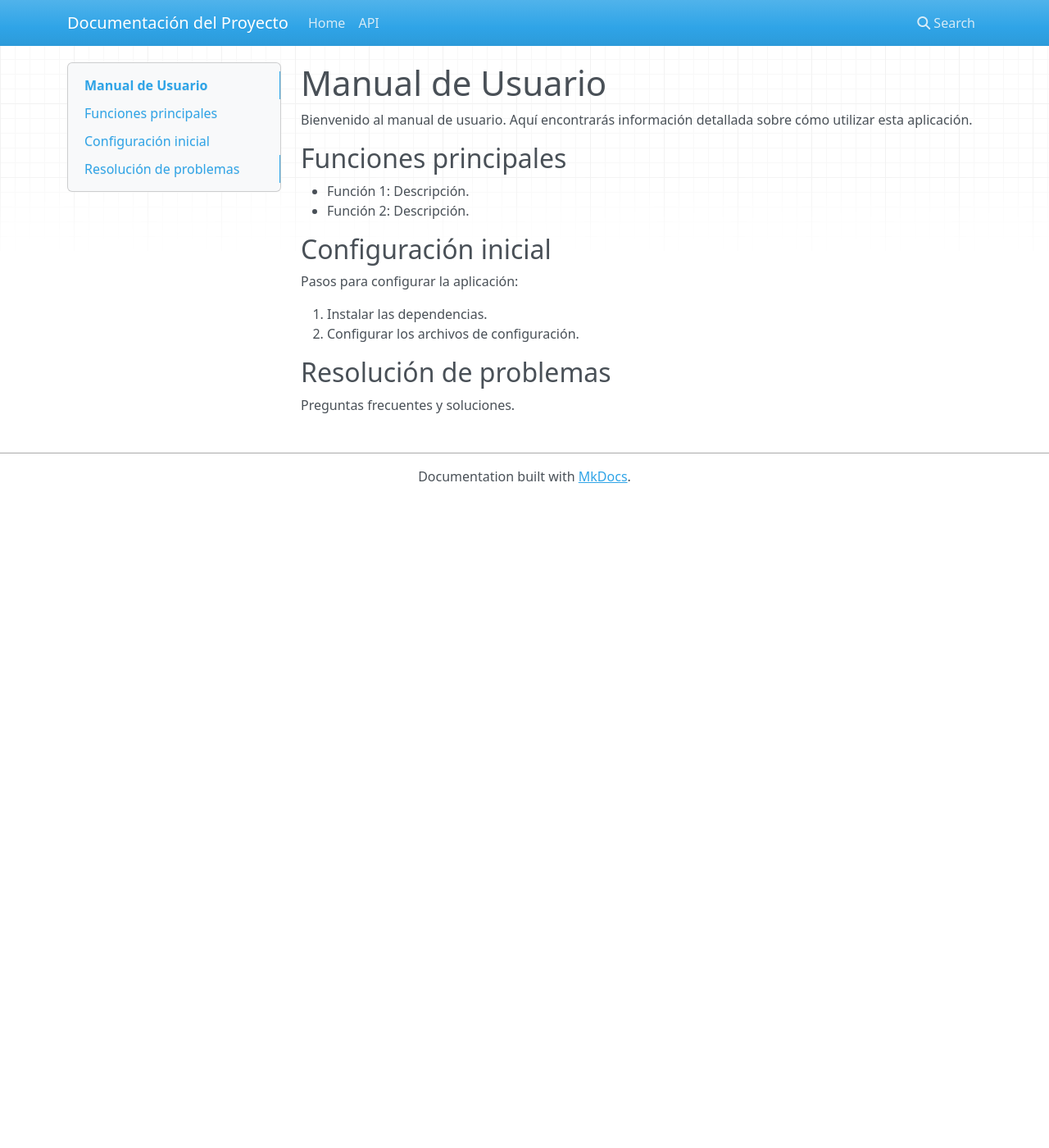
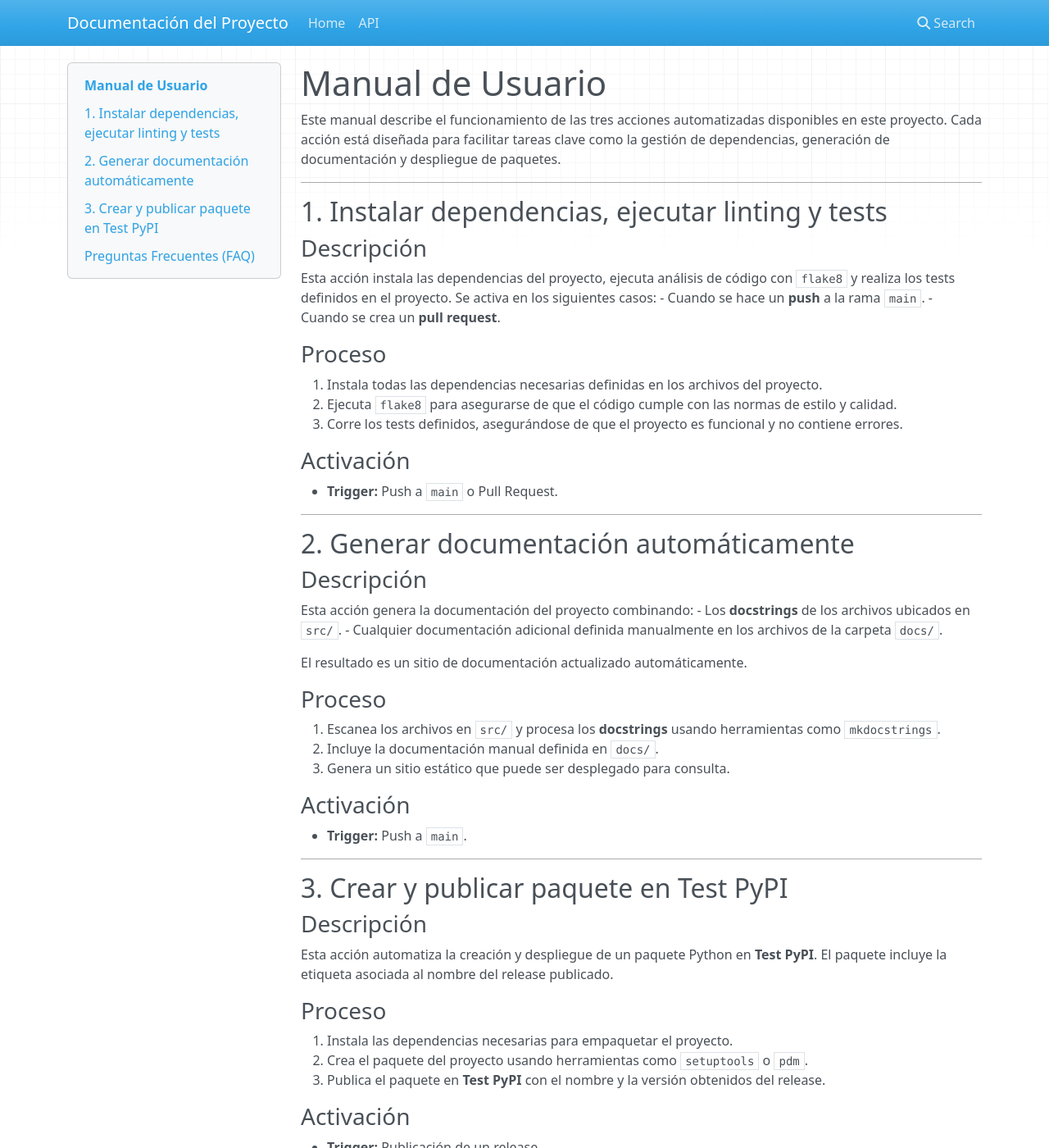
Before and after one commit to capo-urjc/python-tools, an MkDocs documentation site: the page built from docs/develop.md, in a window 1280 px wide and 1400 px high. Shown: the whole window at 82% size. Built offline with MkDocs 1.6.1, drawn with Linux system fonts in a browser that asks for light colours; nearby versions of some CDN libraries; some of the changed text lies outside the part shown.

Commit message:
github pages

```diff
--- a/docs/develop.md
+++ b/docs/develop.md
@@ -1,16 +1,78 @@
 # Manual de Usuario
 
-Bienvenido al manual de usuario. Aquí encontrarás información detallada sobre cómo utilizar esta aplicación.
+Este manual describe el funcionamiento de las tres acciones automatizadas disponibles en este proyecto. Cada acción está diseñada para facilitar tareas clave como la gestión de dependencias, generación de documentación y despliegue de paquetes.
 
-## Funciones principales
-- Función 1: Descripción.
-- Función 2: Descripción.
+---
 
-## Configuración inicial
-Pasos para configurar la aplicación:
+## 1. **Instalar dependencias, ejecutar linting y tests**
 
-1. Instalar las dependencias.
-2. Configurar los archivos de configuración.
+### Descripción
+Esta acción instala las dependencias del proyecto, ejecuta análisis de código con `flake8` y realiza los tests definidos en el proyecto. Se activa en los siguientes casos:
+- Cuando se hace un **push** a la rama `main`.
+- Cuando se crea un **pull request**.
 
-## Resolución de problemas
-Preguntas frecuentes y soluciones.
+### Proceso
+1. Instala todas las dependencias necesarias definidas en los archivos del proyecto.
+2. Ejecuta `flake8` para asegurarse de que el código cumple con las normas de estilo y calidad.
+3. Corre los tests definidos, asegurándose de que el proyecto es funcional y no contiene errores.
+
+### Activación
+- **Trigger:** Push a `main` o Pull Request.
+
+---
+
+## 2. **Generar documentación automáticamente**
+
+### Descripción
+Esta acción genera la documentación del proyecto combinando:
+- Los **docstrings** de los archivos ubicados en `src/`.
+- Cualquier documentación adicional definida manualmente en los archivos de la carpeta `docs/`.
+
+El resultado es un sitio de documentación actualizado automáticamente.
+
+### Proceso
+1. Escanea los archivos en `src/` y procesa los **docstrings** usando herramientas como `mkdocstrings`.
+2. Incluye la documentación manual definida en `docs/`.
+3. Genera un sitio estático que puede ser desplegado para consulta.
+
+### Activación
+- **Trigger:** Push a `main`.
+
+---
+
+## 3. **Crear y publicar paquete en Test PyPI**
+
+### Descripción
+Esta acción automatiza la creación y despliegue de un paquete Python en **Test PyPI**. El paquete incluye la etiqueta asociada al nombre del release publicado.
+
+### Proceso
+1. Instala las dependencias necesarias para empaquetar el proyecto.
+2. Crea el paquete del proyecto usando herramientas como `setuptools` o `pdm`.
+3. Publica el paquete en **Test PyPI** con el nombre y la versión obtenidos del release.
+
+### Activación
+- **Trigger:** Publicación de un release.
+
+### Notas
+- El nombre del release se utiliza como etiqueta del paquete en Test PyPI.
+- Asegúrate de que las credenciales para Test PyPI están configuradas en los **secrets** del repositorio.
+
+---
+
+## Preguntas Frecuentes (FAQ)
+
+### ¿Qué sucede si una acción falla?
+Si alguna acción falla, revisa los logs generados en GitHub Actions para identificar el problema. Los errores comunes incluyen:
+- Dependencias faltantes.
+- Estilo de código incorrecto (flake8).
+- Tests fallidos.
+
+### ¿Cómo puedo personalizar estas acciones?
+Edita el archivo `workflow.yml` correspondiente en el directorio `.github/workflows/`. Asegúrate de seguir las normas de sintaxis de YAML.
+
+### ¿Dónde puedo ver la documentación generada?
+La documentación generada se encuentra en la carpeta `site/`, que puede ser desplegada en GitHub Pages o cualquier servidor estático.
+
+---
+
+¡Gracias por usar estas acciones automatizadas! Si necesitas más ayuda, no dudes en consultar con el equipo o revisar la configuración de los workflows.
```
